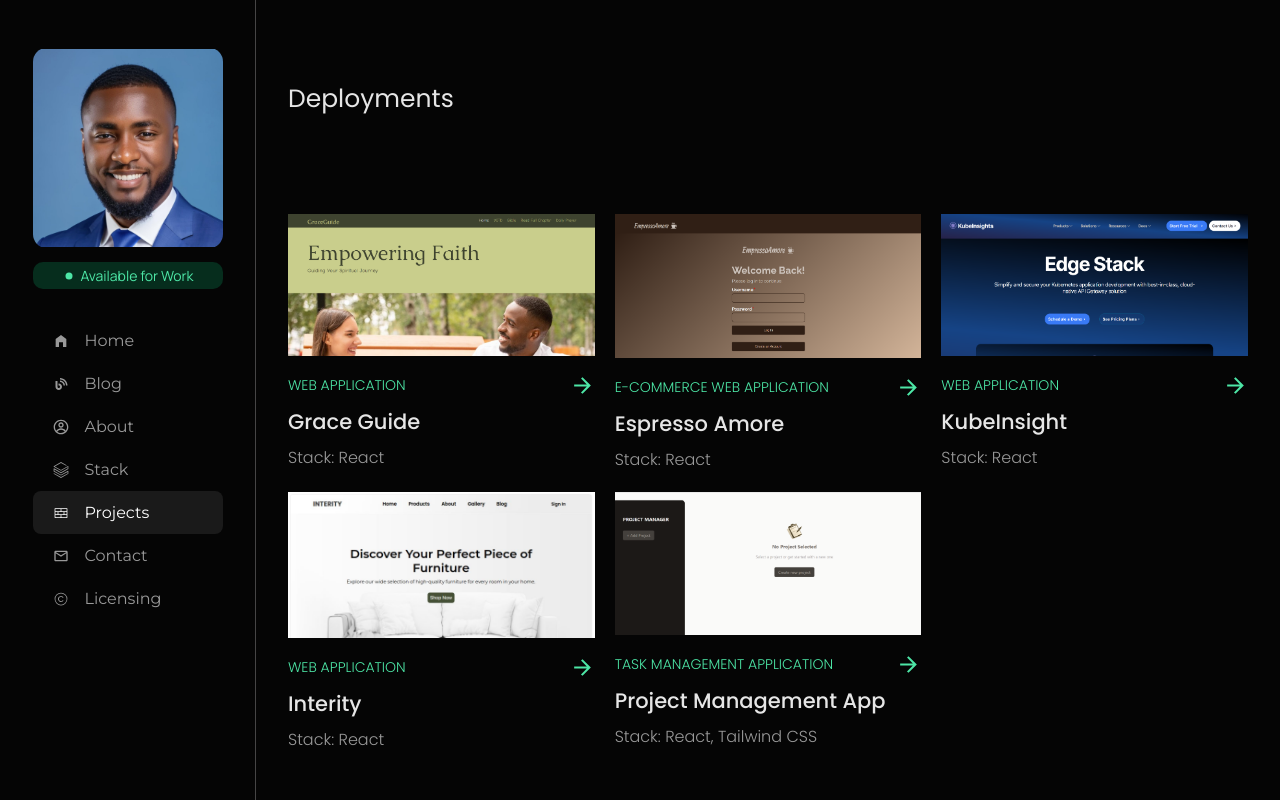
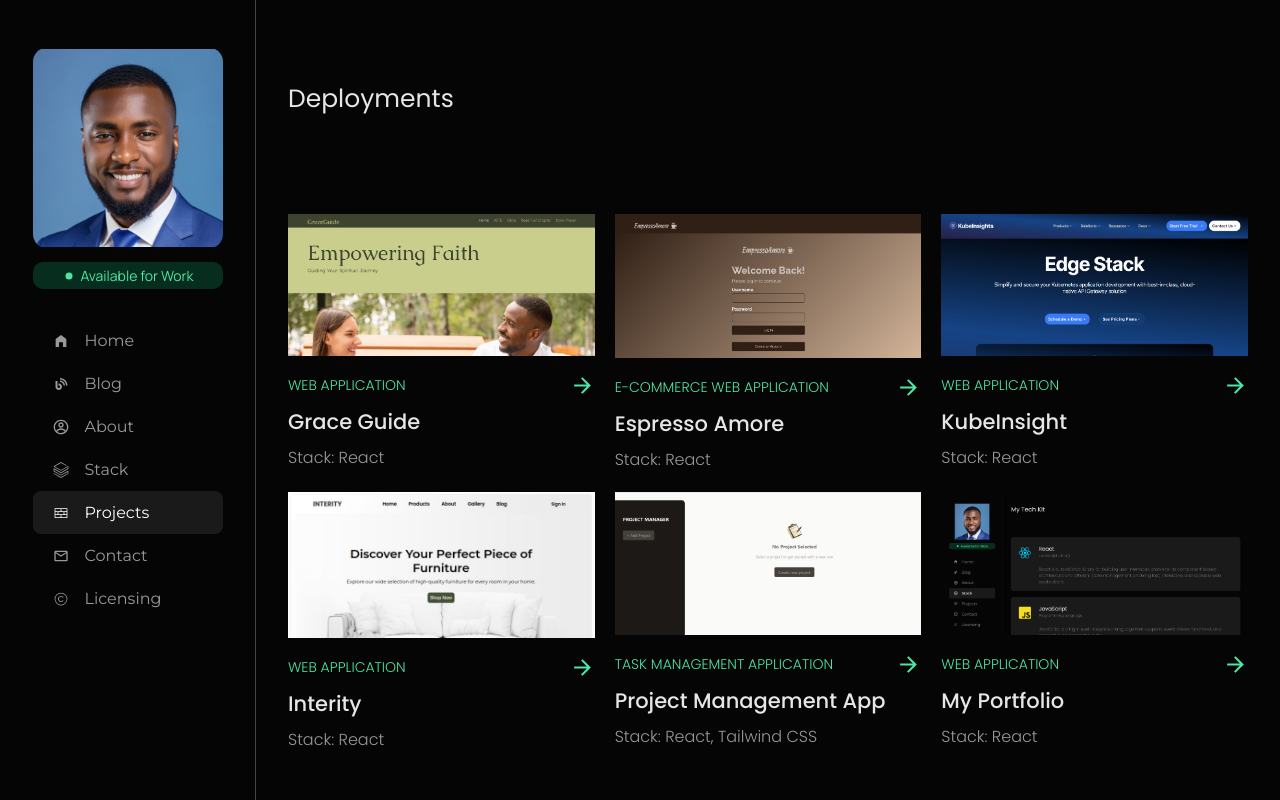
Before and after one commit to earlmorningstar/my-portfolio, a React (Create React App) app: page /project in a window 1280 px wide. Built offline with nearby package versions, Linux system fonts and the light colour scheme.

Commit message:
Project Component Update.

```diff
--- a/src/pages/Projects.jsx
+++ b/src/pages/Projects.jsx
@@ -37,11 +37,13 @@ export const projectItems = [
       url: "https://project-management-app-orcin-two.vercel.app",
       stack: "React, Tailwind CSS"
     },
-    // {
-    //   image: "/images/interity-img.png",
-    //   projectType: "WEB APPLICATION",
-    //   title: "Interity",
-    // },
+    {
+      image: "/images/port-img.png",
+      projectType: "WEB APPLICATION",
+      title: "My Portfolio",
+      url: "https://my-portfolio-three-blue-58.vercel.app",
+      stack: "React"
+    },
 ];
 
 function Projects() {
```
Also changed, not shown: public/images/port-img.png (added).
